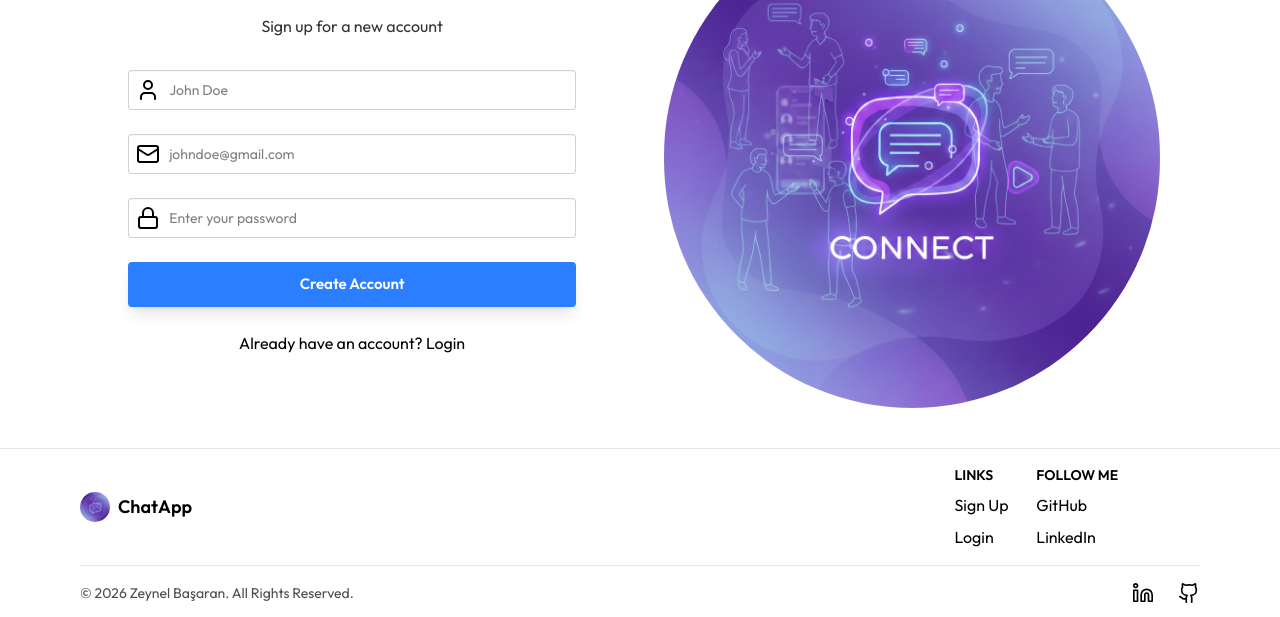
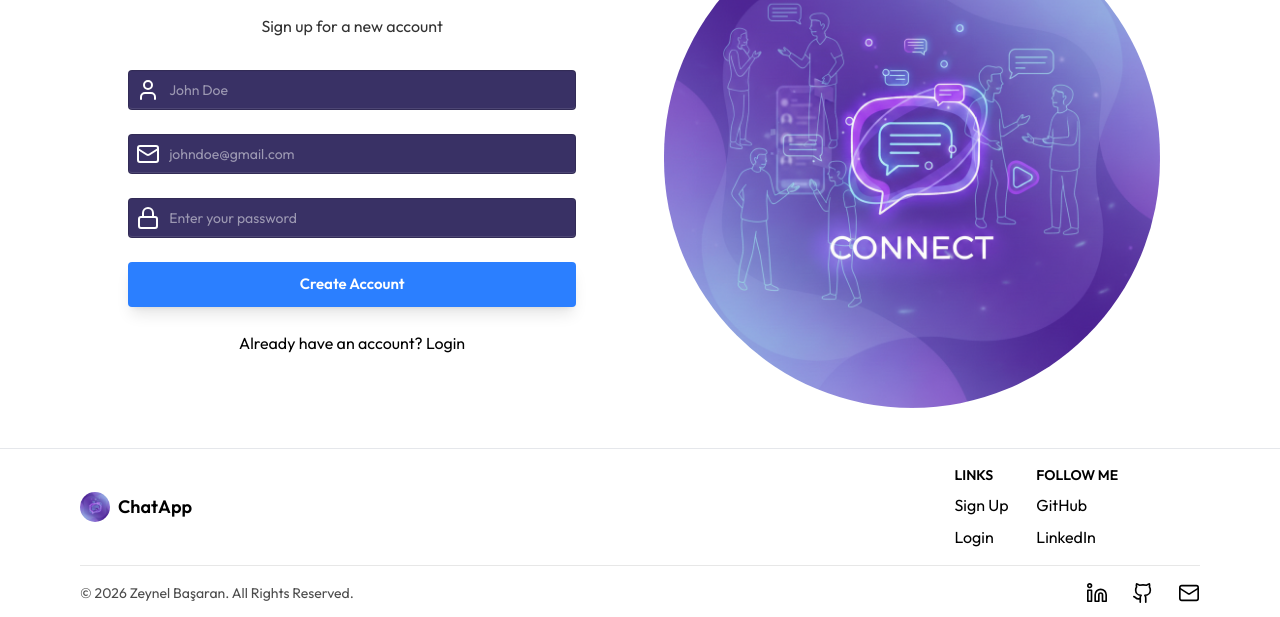
Before and after one commit to ZeynelBasaran/ChatApp, a Next.js app in the folder FE/: page /en/signup in a window 1280 px wide. Shown: the part 264-881 px from the top of the page. Built offline with nearby package versions, Linux system fonts and the light colour scheme; no server answers.

Commit message:
feat: Implement disabled states for auth forms, optimize auth checks with cached data, add mail link to footer, and disable token generation on signup.

```diff
--- a/FE/app/[locale]/(auth)/login/page.jsx
+++ b/FE/app/[locale]/(auth)/login/page.jsx
@@ -51,7 +51,8 @@ function LoginPage() {
                     <input
                       {...register("email")}
                       type="email"
-                      className={`input pl-10 w-full bg-[#393165]  text-white border-color-three ${errors.email ? "border-red-500" : ""}`}
+                      disabled={loginMutation.isPending}
+                      className={`input pl-10 w-full bg-[#393165] text-white border-color-three disabled:opacity-50 disabled:cursor-not-allowed ${errors.email ? "border-red-500" : ""}`}
                       placeholder={t('emailPlaceholder')}
                     />
                   </div>
@@ -69,7 +70,8 @@ function LoginPage() {
                     <input
                       {...register("password")}
                       type="password"
-                      className={`input w-full pl-10  bg-[#393165]  text-white border-color-three ${errors.password ? "border-red-500" : ""}`}
+                      disabled={loginMutation.isPending}
+                      className={`input w-full pl-10 bg-[#393165] text-white border-color-three disabled:opacity-50 disabled:cursor-not-allowed ${errors.password ? "border-red-500" : ""}`}
                       placeholder={t('passwordPlaceholder')}
                     />
                   </div>
@@ -80,10 +82,8 @@ function LoginPage() {
                   )}
                 </div>
 
-                {/* SUBMIT BUTTON */}
-                {/* SUBMIT BUTTON */}
                 <button
-                  className="auth-btn w-full border border-transparent bg-blue-500 text-white h-[45px] hover:opacity-90 transition-all active:scale-95 rounded-sm font-semibold shadow-lg text-[15px]"
+                  className="auth-btn w-full border border-transparent bg-blue-500 text-white h-[45px] hover:opacity-90 transition-all active:scale-95 rounded-sm font-semibold shadow-lg text-[15px] disabled:opacity-60 disabled:cursor-not-allowed disabled:active:scale-100"
                   type="submit"
                   disabled={loginMutation.isPending}
                 >
--- a/FE/app/[locale]/(auth)/signup/page.jsx
+++ b/FE/app/[locale]/(auth)/signup/page.jsx
@@ -49,11 +49,12 @@ function SignUpPage() {
                 {/* FULL NAME */}
                 <div>
                   <div className="relative">
-                    <UserIcon className="auth-input-icon absolute left-2 top-1/2 -translate-y-1/2 z-10 text-color-primary" />
+                    <UserIcon className="auth-input-icon absolute left-2 top-1/2 -translate-y-1/2 z-10 text-white" />
                     <input
                       {...register("fullName")}
                       type="text"
-                      className={`input pl-10 w-full bg-color-secondary text-color-primary border-color-three ${errors.fullName ? "border-red-500" : ""}`}
+                      disabled={signupMutation.isPending}
+                      className={`input pl-10 w-full bg-[#393165] text-white border-color-three disabled:opacity-50 disabled:cursor-not-allowed ${errors.fullName ? "border-red-500" : ""}`}
                       placeholder={t('fullNamePlaceholder')}
                     />
                   </div>
@@ -67,11 +68,12 @@ function SignUpPage() {
                 {/* EMAIL */}
                 <div>
                   <div className="relative">
-                    <MailIcon className="auth-input-icon absolute left-2 top-1/2 -translate-y-1/2 z-1 text-color-primary" />
+                    <MailIcon className="auth-input-icon absolute left-2 top-1/2 -translate-y-1/2 z-1 text-white" />
                     <input
                       {...register("email")}
                       type="email"
-                      className={`input pl-10 w-full bg-color-secondary text-color-primary border-color-three ${errors.email ? "border-red-500" : ""}`}
+                      disabled={signupMutation.isPending}
+                      className={`input pl-10 w-full bg-[#393165] text-white border-color-three disabled:opacity-50 disabled:cursor-not-allowed ${errors.email ? "border-red-500" : ""}`}
                       placeholder={t('emailPlaceholder')}
                     />
                   </div>
@@ -85,11 +87,12 @@ function SignUpPage() {
                 {/* PASSWORD */}
                 <div>
                   <div className="relative">
-                    <LockIcon className="auth-input-icon absolute left-2 top-1/2 -translate-y-1/2 z-1 text-color-primary" />
+                    <LockIcon className="auth-input-icon absolute left-2 top-1/2 -translate-y-1/2 z-1 text-white" />
                     <input
                       {...register("password")}
                       type="password"
-                      className={`input w-full pl-10 bg-color-secondary text-color-primary border-color-three ${errors.password ? "border-red-500" : ""}`}
+                      disabled={signupMutation.isPending}
+                      className={`input w-full pl-10 bg-[#393165] text-white border-color-three disabled:opacity-50 disabled:cursor-not-allowed ${errors.password ? "border-red-500" : ""}`}
                       placeholder={t('passwordPlaceholder')}
                     />
                   </div>
@@ -102,12 +105,12 @@ function SignUpPage() {
 
                 {/* SUBMIT BUTTON */}
                 <button
-                  className="auth-btn w-full border border-transparent bg-blue-500 text-white h-[45px] hover:opacity-90 transition-all active:scale-95 rounded-sm font-semibold shadow-lg text-[15px]"
+                  className="auth-btn w-full border border-transparent bg-blue-500 text-white h-[45px] hover:opacity-90 transition-all active:scale-95 rounded-sm font-semibold shadow-lg text-[15px] disabled:opacity-60 disabled:cursor-not-allowed disabled:active:scale-100"
                   type="submit"
                   disabled={signupMutation.isPending}
                 >
                   {signupMutation.isPending ? (
-                    <LoaderIcon className="mx-auto h-5 animate-spin" />
+                    <LoaderIcon className="mx-auto h-5 animate-spin text-white" />
                   ) : (
                     t('createAccountButton')
                   )}
--- a/FE/components/Footer.jsx
+++ b/FE/components/Footer.jsx
@@ -1,5 +1,5 @@
 import Link from "next/link";
-import { Linkedin, Github } from 'lucide-react';
+import { Linkedin, Github, Mail } from 'lucide-react';
 import Image from "next/image";
 import { getTranslations } from "next-intl/server";
 import { cookies } from "next/headers";
@@ -86,6 +86,13 @@ const Footer = async () => {
             >
               <Github size={22} strokeWidth={1.8} />
             </Link>
+
+            <Link
+              href="mailto:zeynelbasaran@hotmail.com"
+              className="hover:text-blue-500 transition"
+            >
+              <Mail size={22} strokeWidth={1.8} />
+            </Link>
           </div>
         </div>
       </div>
--- a/FE/components/FooterLinks.jsx
+++ b/FE/components/FooterLinks.jsx
@@ -2,7 +2,7 @@
 
 import Link from "next/link";
 import { useAuthStore } from "../store/authStore";
-import { useAuth } from "../service/authService";
+import { useQueryClient } from "@tanstack/react-query";
 
 /**
  * FooterLinks — Client Component
@@ -12,16 +12,11 @@ import { useAuth } from "../service/authService";
  */
 export default function FooterLinks({ isAuthServer, signUpLabel, loginLabel, linksLabel }) {
     const { authUser } = useAuthStore();
-    const { authQuery } = useAuth();
+    // useQueryClient: yeni istek açmadan mevcut React Query cache'ini okur
+    const queryClient = useQueryClient();
+    const cachedUser = queryClient.getQueryData(["authUser"]);
 
-    // İkisinden biri true ise giriş yapılmış sayılır
-    const isAuth = isAuthServer || !!authUser || !!authQuery.data;
-
-
-    console.log("isAuthServer", isAuthServer);
-    console.log("authUser", authUser);
-    console.log("authQuery.data", authQuery.data);
-
+    const isAuth = isAuthServer || !!authUser || !!cachedUser;
 
     if (isAuth) return null;
 
--- a/FE/components/HomePageContent.jsx
+++ b/FE/components/HomePageContent.jsx
@@ -3,7 +3,7 @@
 import HeroHomePage from "./HeroHomePage";
 import ChatLandingPage from "./ChatLandingPage";
 import { useAuthStore } from "../store/authStore";
-import { useAuth } from "../service/authService";
+import { useQueryClient } from "@tanstack/react-query";
 
 /**
  * HomePageContent — Client Component
@@ -13,9 +13,11 @@ import { useAuth } from "../service/authService";
  */
 export default function HomePageContent({ isAuthServer }) {
     const { authUser } = useAuthStore();
-    const { authQuery } = useAuth();
+    // useQueryClient: yeni istek açmadan mevcut React Query cache'ini okur
+    const queryClient = useQueryClient();
+    const cachedUser = queryClient.getQueryData(["authUser"]);
 
-    const isAuth = isAuthServer || !!authUser || !!authQuery.data;
+    const isAuth = isAuthServer || !!authUser || !!cachedUser;
 
     return isAuth ? <ChatLandingPage /> : <HeroHomePage />;
 }
--- a/FE/service/authService.js
+++ b/FE/service/authService.js
@@ -2,11 +2,11 @@ import { useQuery, useMutation, useQueryClient } from "@tanstack/react-query";
 import apiFactory from "../lib/axios";
 import { useAuthStore } from "../store/authStore";
 import { toast } from "sonner";
-import { useRouter } from "next/navigation";
+import { useRouter } from "../i18n/navigation";
 
 export const useAuth = () => {
   const queryClient = useQueryClient();
-  const { connectSocket, disconnectSocket } = useAuthStore();
+  const { connectSocket, disconnectSocket,setAuthUser } = useAuthStore();
   const router = useRouter();
 
   // 1. Auth Kontrolü
@@ -14,8 +14,8 @@ export const useAuth = () => {
     queryKey: ["authUser"],
     queryFn: async () => {
       const { data } = await apiFactory.get("/auth/check");
+      setAuthUser(data);
       return data;
-      console.log("data:", data)
     },
     retry: false,
     staleTime: 1000 * 60 * 5,
@@ -47,7 +47,7 @@ export const useAuth = () => {
   const loginMutation = useMutation({
     mutationFn: async (data) => {
       const res = await apiFactory.post("/auth/login", data);
-      console.log(res);
+      console.log("login res",res.data)
       return res.data;
     },
 
```
Also changed, not shown: 2 other files (tests, documents, lock files or other folders).
